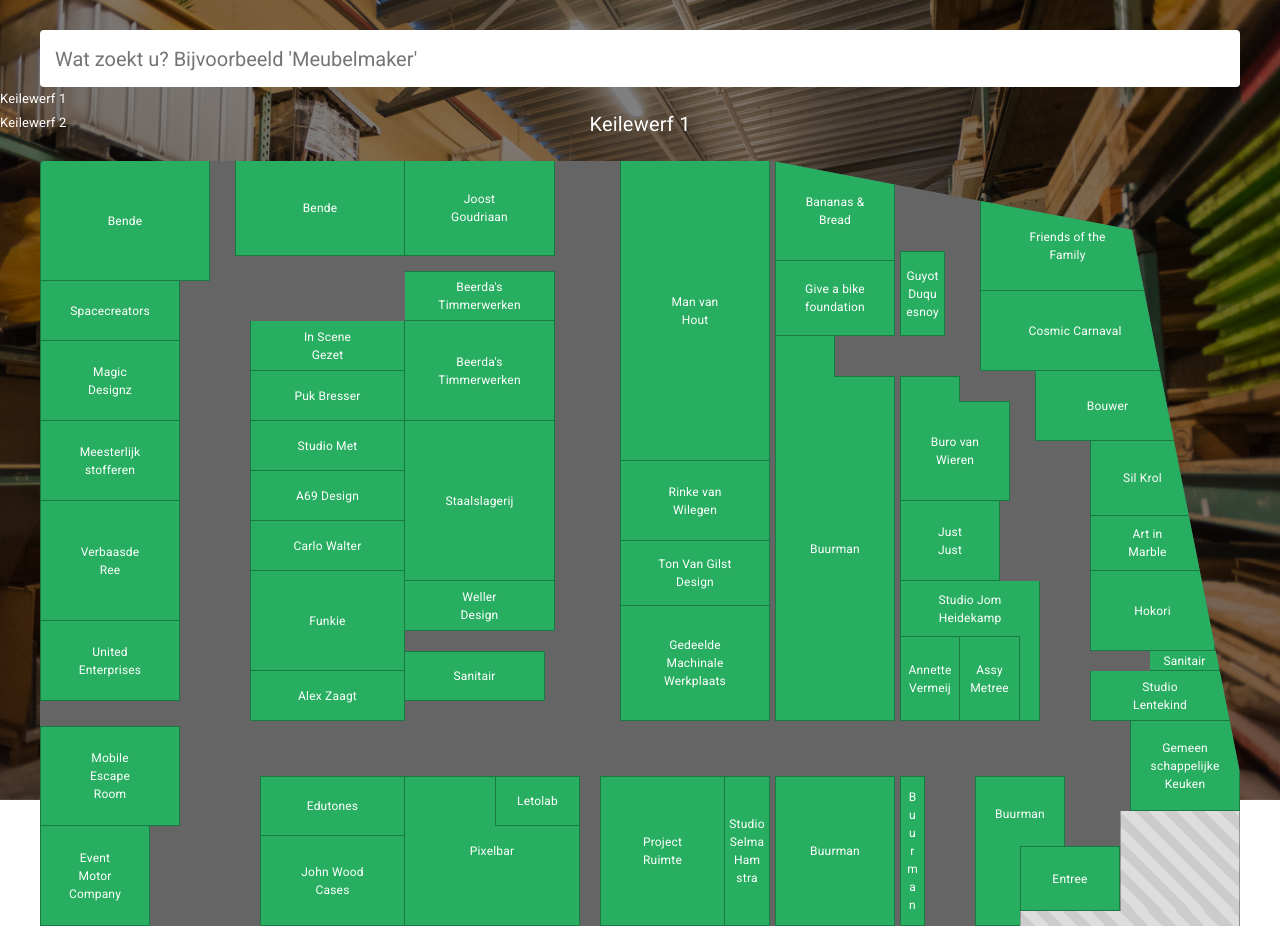
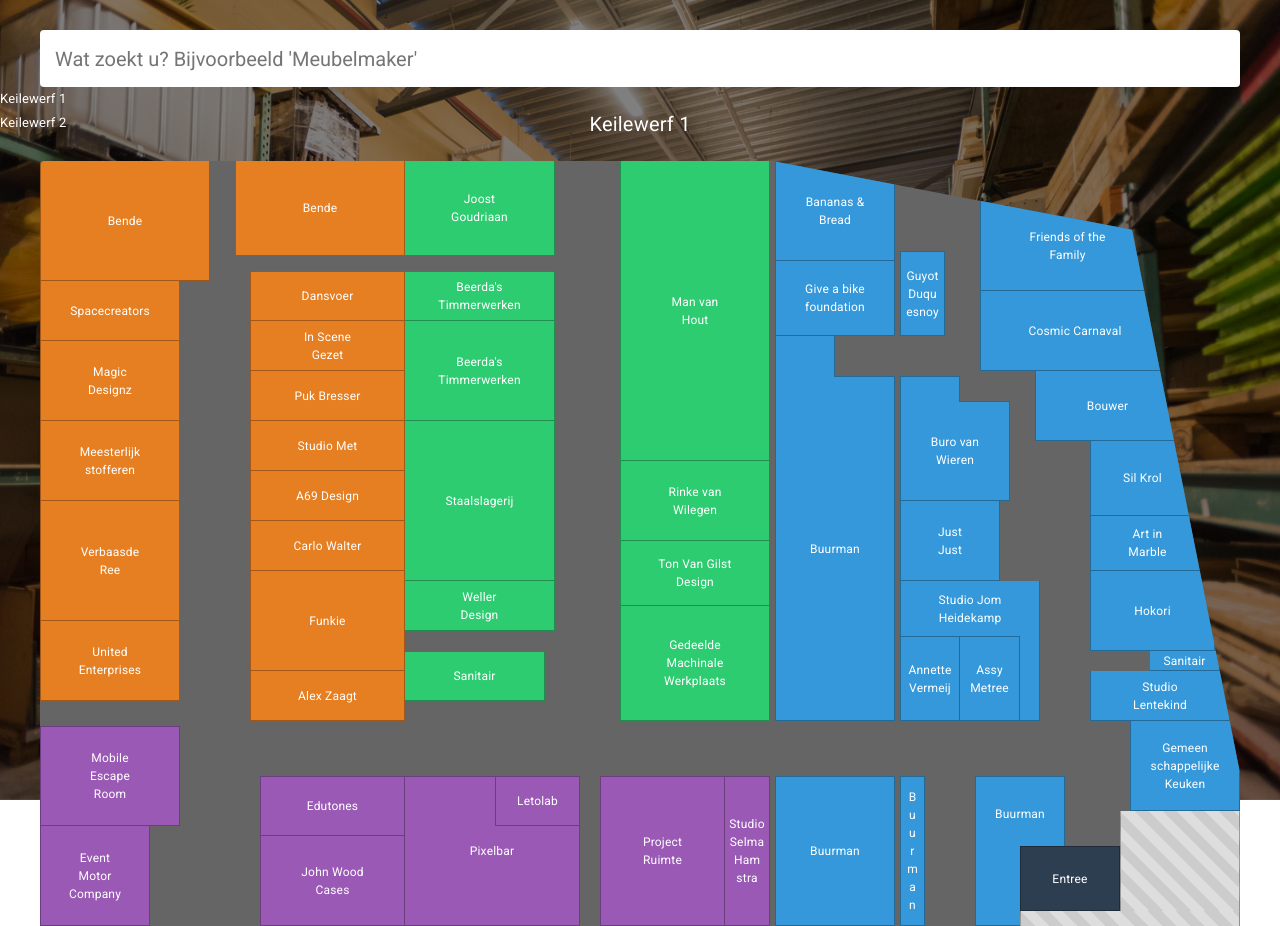
Before and after one commit to ewderonde/keilewerf-interactive-map, a PHP site: page / in a window 1280 px wide, after a click on "PLATTEGROND". Run offline with PHP 8.4, Linux system fonts and the light colour scheme; some libraries are stand-ins or nearby versions.

Commit message:
Map is colorized

```diff
--- a/css/global.css
+++ b/css/global.css
@@ -1034,6 +1034,7 @@
   top: 0;
   left: 0;
   border-radius: 4px 0 0 0;
+  background: #e67e22;
 }
 section#plattegrond .loodsen .loods .map .company.bende.two {
   width: 170px;
@@ -1047,36 +1048,42 @@
   height: 60px;
   top: 120px;
   left: 0;
+  background: #e67e22;
 }
 section#plattegrond .loodsen .loods .map .company.magic-designz {
   width: 140px;
   height: 80px;
   top: 180px;
   left: 0;
+  background: #e67e22;
 }
 section#plattegrond .loodsen .loods .map .company.meesterlijk-stofferen {
   width: 140px;
   height: 80px;
   top: 260px;
   left: 0;
+  background: #e67e22;
 }
 section#plattegrond .loodsen .loods .map .company.verbaasde-ree {
   width: 140px;
   height: 120px;
   top: 340px;
   left: 0;
+  background: #e67e22;
 }
 section#plattegrond .loodsen .loods .map .company.united-enterprises {
   width: 140px;
   height: 80px;
   top: 460px;
   left: 0;
+  background: #e67e22;
 }
 section#plattegrond .loodsen .loods .map .company.mobile-escape-room {
   width: 140px;
   height: 100px;
   top: 565px;
   left: 0;
+  background: #9b59b6;
   border-top: 1px solid rgba(0, 0, 0, 0.3);
 }
 section#plattegrond .loodsen .loods .map .company.event-motor-company {
@@ -1084,55 +1091,64 @@
   height: 100px;
   top: 665px;
   left: 0;
-}
-section#plattegrond .loodsen .loods .map .company.dansvloer {
+  background: #9b59b6;
+}
+section#plattegrond .loodsen .loods .map .company.dansvoer {
   width: 155px;
   height: 50px;
   top: 110px;
   left: 210px;
   border-top: 1px solid rgba(0, 0, 0, 0.3);
+  background: #e67e22;
 }
 section#plattegrond .loodsen .loods .map .company.in-scene-gezet {
   width: 155px;
   height: 50px;
   top: 160px;
   left: 210px;
+  background: #e67e22;
 }
 section#plattegrond .loodsen .loods .map .company.puk-bresser {
   width: 155px;
   height: 50px;
   top: 210px;
   left: 210px;
+  background: #e67e22;
 }
 section#plattegrond .loodsen .loods .map .company.studio-met {
   width: 155px;
   height: 50px;
   top: 260px;
   left: 210px;
+  background: #e67e22;
 }
 section#plattegrond .loodsen .loods .map .company.a-design {
   width: 155px;
   height: 50px;
   top: 310px;
   left: 210px;
+  background: #e67e22;
 }
 section#plattegrond .loodsen .loods .map .company.carlo-walter {
   width: 155px;
   height: 50px;
   top: 360px;
   left: 210px;
+  background: #e67e22;
 }
 section#plattegrond .loodsen .loods .map .company.funkie {
   width: 155px;
   height: 100px;
   top: 410px;
   left: 210px;
+  background: #e67e22;
 }
 section#plattegrond .loodsen .loods .map .company.alex-zaagt {
   width: 155px;
   height: 50px;
   top: 510px;
   left: 210px;
+  background: #e67e22;
 }
 section#plattegrond .loodsen .loods .map .company.edutones {
   width: 145px;
@@ -1140,12 +1156,14 @@
   top: 615px;
   left: 220px;
   border-top: 1px solid rgba(0, 0, 0, 0.3);
+  background: #9b59b6;
 }
 section#plattegrond .loodsen .loods .map .company.john-wood-cases {
   width: 145px;
   height: 90px;
   top: 675px;
   left: 220px;
+  background: #9b59b6;
 }
 section#plattegrond .loodsen .loods .map .company.joost-goudriaan {
   width: 150px;
@@ -1153,6 +1171,7 @@
   top: 0px;
   left: 365px;
   border-left: none;
+  background: #2ecc71;
 }
 section#plattegrond .loodsen .loods .map .company.beerda-timmerwerk {
   width: 150px;
@@ -1161,6 +1180,7 @@
   left: 365px;
   border-top: 1px solid rgba(0, 0, 0, 0.3);
   border-left: none;
+  background: #2ecc71;
 }
 section#plattegrond .loodsen .loods .map .company.beerda-timmerwerk.two {
   width: 150px;
@@ -1175,6 +1195,7 @@
   top: 260px;
   left: 365px;
   border-left: none;
+  background: #2ecc71;
 }
 section#plattegrond .loodsen .loods .map .company.weller-design {
   width: 150px;
@@ -1182,6 +1203,7 @@
   top: 420px;
   left: 365px;
   border-left: none;
+  background: #2ecc71;
 }
 section#plattegrond .loodsen .loods .map .company.sanitair {
   width: 140px;
@@ -1189,6 +1211,7 @@
   top: 490px;
   left: 365px;
   border-left: none;
+  background: #2ecc71;
   border-top: 1px solid rgba(0, 0, 0, 0.3);
 }
 section#plattegrond .loodsen .loods .map .company.sanitair.two {
@@ -1197,6 +1220,7 @@
   top: 490px;
   border-top: none;
   left: 1110px;
+  background: #3498db;
 }
 section#plattegrond .loodsen .loods .map .company.pixelbar {
   width: 175px;
@@ -1205,6 +1229,7 @@
   left: 365px;
   border-left: none;
   border-top: 1px solid rgba(0, 0, 0, 0.3);
+  background: #9b59b6;
 }
 section#plattegrond .loodsen .loods .map .company.letolab {
   width: 85px;
@@ -1212,6 +1237,7 @@
   top: 615px;
   left: 455px;
   border-top: 1px solid rgba(0, 0, 0, 0.3);
+  background: #9b59b6;
 }
 section#plattegrond .loodsen .loods .map .company.project-ruimte {
   width: 125px;
@@ -1219,6 +1245,7 @@
   top: 615px;
   left: 560px;
   border-top: 1px solid rgba(0, 0, 0, 0.3);
+  background: #9b59b6;
 }
 section#plattegrond .loodsen .loods .map .company.studio-selma-hamstra {
   width: 45px;
@@ -1227,30 +1254,35 @@
   left: 685px;
   border-top: 1px solid rgba(0, 0, 0, 0.3);
   border-left: none;
+  background: #9b59b6;
 }
 section#plattegrond .loodsen .loods .map .company.man-van-hout {
   width: 150px;
   height: 300px;
   top: 0;
   left: 580px;
+  background: #2ecc71;
 }
 section#plattegrond .loodsen .loods .map .company.rinke-van-wilegen {
   width: 150px;
   height: 80px;
   top: 300px;
   left: 580px;
+  background: #2ecc71;
 }
 section#plattegrond .loodsen .loods .map .company.ton-van-gilst-design {
   width: 150px;
   height: 65px;
   top: 380px;
   left: 580px;
+  background: #2ecc71;
 }
 section#plattegrond .loodsen .loods .map .company.gedeelde-machinale-werkplaats {
   width: 150px;
   height: 115px;
   top: 445px;
   left: 580px;
+  background: #2ecc71;
 }
 section#plattegrond .loodsen .loods .map .company.banana-bread {
   width: 120px;
@@ -1258,18 +1290,21 @@
   top: 0;
   border-top: none;
   left: 735px;
+  background: #3498db;
 }
 section#plattegrond .loodsen .loods .map .company.give-a-bike-foundation {
   width: 120px;
   height: 75px;
   top: 100px;
   left: 735px;
+  background: #3498db;
 }
 section#plattegrond .loodsen .loods .map .company.buurman {
   width: 120px;
   height: 345px;
   top: 215px;
   left: 735px;
+  background: #3498db;
   border-top: 1px solid rgba(0, 0, 0, 0.3);
 }
 section#plattegrond .loodsen .loods .map .company.buurman.extra {
@@ -1308,12 +1343,14 @@
   top: 90px;
   left: 860px;
   border-top: 1px solid rgba(0, 0, 0, 0.3);
+  background: #3498db;
 }
 section#plattegrond .loodsen .loods .map .company.buro-van-wieren {
   width: 110px;
   height: 100px;
   top: 240px;
   left: 860px;
+  background: #3498db;
   border-top: 1px solid rgba(0, 0, 0, 0.3);
 }
 section#plattegrond .loodsen .loods .map .company.buro-van-wieren.extra {
@@ -1328,12 +1365,14 @@
   height: 80px;
   top: 340px;
   left: 860px;
+  background: #3498db;
 }
 section#plattegrond .loodsen .loods .map .company.studio-jom-heidekamp {
   width: 140px;
   height: 140px;
   top: 420px;
   left: 860px;
+  background: #3498db;
 }
 section#plattegrond .loodsen .loods .map .company.studio-jom-heidekamp span {
   top: 20%;
@@ -1343,6 +1382,7 @@
   height: 85px;
   top: 475px;
   left: 860px;
+  background: #3498db;
   border-top: 1px solid rgba(0, 0, 0, 0.3);
 }
 section#plattegrond .loodsen .loods .map .company.assy-metree {
@@ -1352,60 +1392,70 @@
   left: 920px;
   border-top: 1px solid rgba(0, 0, 0, 0.3);
   border-left: none;
+  background: #3498db;
 }
 section#plattegrond .loodsen .loods .map .company.friends-of-the-family {
   width: 175px;
   height: 90px;
   top: 40px;
   left: 940px;
+  background: #3498db;
 }
 section#plattegrond .loodsen .loods .map .company.cosmic-carnaval {
   width: 190px;
   height: 80px;
   top: 130px;
   left: 940px;
+  background: #3498db;
 }
 section#plattegrond .loodsen .loods .map .company.bouwer {
   width: 145px;
   height: 70px;
   top: 210px;
   left: 995px;
+  background: #3498db;
 }
 section#plattegrond .loodsen .loods .map .company.sil-krol {
   width: 105px;
   height: 75px;
   top: 280px;
   left: 1050px;
+  background: #3498db;
 }
 section#plattegrond .loodsen .loods .map .company.art-in-marble {
   width: 115px;
   height: 55px;
   top: 355px;
   left: 1050px;
+  background: #3498db;
 }
 section#plattegrond .loodsen .loods .map .company.hokori {
   width: 125px;
   height: 80px;
   top: 410px;
   left: 1050px;
+  background: #3498db;
 }
 section#plattegrond .loodsen .loods .map .company.studio-lentekind {
   width: 140px;
   height: 50px;
   top: 510px;
   left: 1050px;
+  background: #3498db;
 }
 section#plattegrond .loodsen .loods .map .company.gemeenschappelijke-keuken {
   width: 110px;
   height: 90px;
   top: 560px;
   left: 1090px;
+  background: #3498db;
 }
 section#plattegrond .loodsen .loods .map .company.entree {
   width: 100px;
   height: 65px;
   top: 685px;
   left: 980px;
+  background: #2c3e50;
   border-top: 1px solid rgba(0, 0, 0, 0.3);
 }
 section#plattegrond .loodsen .loods .map .company.outside {
--- a/sass/_dev_main.scss
+++ b/sass/_dev_main.scss
@@ -288,6 +288,7 @@
 						top: 0;
 						left: 0;
    						border-radius: 4px 0 0 0;
+   						background: #e67e22;
 						&.two {
 							width: 170px;
 							height: 95px;
@@ -301,36 +302,42 @@
 						height: 60px;
 						top: 120px;
 						left: 0;
+						background: #e67e22;
 					}
 					&.magic-designz {
 						width: 140px;
 						height: 80px;
 						top: 180px;
 						left: 0;
+						background: #e67e22;
 					}
 					&.meesterlijk-stofferen {
 						width: 140px;
 						height: 80px;
 						top: 260px;
 						left: 0;
+						background: #e67e22;
 					}
 					&.verbaasde-ree {
 						width: 140px;
 						height: 120px;
 						top: 340px;
 						left: 0;
+						background: #e67e22;
 					}
 					&.united-enterprises {
 						width: 140px;
 						height: 80px;
 						top: 460px;
 						left: 0;
+						background: #e67e22;
 					}
 					&.mobile-escape-room {
 						width: 140px;
 						height: 100px;
 						top: 565px;
 						left: 0;
+						background: #9b59b6;
 						border-top: 1px solid rgba(0,0,0,0.3);
 					}
 					&.event-motor-company {
@@ -338,25 +345,29 @@
 						height: 100px;
 						top: 665px;
 						left: 0;
+						background: #9b59b6;
 					}
-					&.dansvloer {
+					&.dansvoer {
 						width: 155px;
 						height: 50px;
 						top: 110px;
 						left: 210px;
 						border-top: 1px solid rgba(0,0,0,0.3);
+						background: #e67e22;
 					}
 					&.in-scene-gezet {
 						width: 155px;
 						height: 50px;
 						top: 160px;
 						left: 210px;
+						background: #e67e22;
 					}
 					&.puk-bresser {
 						width: 155px;
 						height: 50px;
 						top: 210px;
 						left: 210px;
+						background: #e67e22;
 					}
 
 					&.studio-met {
@@ -364,30 +375,35 @@
 						height: 50px;
 						top: 260px;
 						left: 210px;
+						background: #e67e22;
 					}
 					&.a-design {
 						width: 155px;
 						height: 50px;
 						top: 310px;
 						left: 210px;
+						background: #e67e22;
 					}
 					&.carlo-walter {
 						width: 155px;
 						height: 50px;
 						top: 360px;
 						left: 210px;
+						background: #e67e22;
 					}
 					&.funkie {
 						width: 155px;
 						height: 100px;
 						top: 410px;
 						left: 210px;
+						background: #e67e22;
 					}
 					&.alex-zaagt {
 						width: 155px;
 						height: 50px;
 						top: 510px;
 						left: 210px;
+						background: #e67e22;
 					}
 					&.edutones {
 						width: 145px;
@@ -395,12 +411,14 @@
 						top: 615px;
 						left: 220px;
 						border-top: 1px solid rgba(0,0,0,0.3);
+						background: #9b59b6;
 					}
 					&.john-wood-cases {
 						width: 145px;
 						height: 90px;
 						top: 675px;
 						left: 220px;
+						background: #9b59b6;
 					}
 					&.joost-goudriaan {
 						width: 150px;
@@ -408,6 +426,7 @@
 						top: 0px;
 						left: 365px;
     					border-left: none;
+    					background: #2ecc71;
 					}
 					&.beerda-timmerwerk {
 					    width: 150px;
@@ -416,6 +435,7 @@
 					    left: 365px;
 					    border-top: 1px solid rgba(0, 0, 0, 0.3);
 					    border-left: none;
+					    background: #2ecc71;
 					    &.two {
 					    	width: 150px;
 						    height: 100px;
@@ -430,6 +450,7 @@
 					    top: 260px;
 					    left: 365px;
 					    border-left: none;
+					    background: #2ecc71;
 					}
 					&.weller-design {
 						width: 150px;
@@ -437,6 +458,7 @@
 					    top: 420px;
 					    left: 365px;
 					    border-left: none;
+					    background: #2ecc71;
 					}
 					&.sanitair {
 						width: 140px;
@@ -444,6 +466,7 @@
 					    top: 490px;
 					    left: 365px;
 					    border-left: none;
+					    background: #2ecc71;
 					    border-top: 1px solid rgba(0, 0, 0, 0.3);
 					    &.two {
 				    	    width: 70px;
@@ -451,6 +474,7 @@
 						    top: 490px;
 						    border-top: none;
 						    left: 1110px;
+					    	background: #3498db;
 					    }
 					}
 					&.pixelbar {
@@ -460,6 +484,7 @@
 					    left: 365px;
 					    border-left: none;
 					    border-top: 1px solid rgba(0, 0, 0, 0.3);
+						background: #9b59b6;
 					}
 					&.letolab {
 				        width: 85px;
@@ -467,6 +492,7 @@
 					    top: 615px;
 					    left: 455px;
 					    border-top: 1px solid rgba(0, 0, 0, 0.3);
+						background: #9b59b6;
 					}
 					&.project-ruimte {
 					    width: 125px;
@@ -474,6 +500,7 @@
 					    top: 615px;
 					    left: 560px;
 					    border-top: 1px solid rgba(0, 0, 0, 0.3);
+						background: #9b59b6;
 					}
 					&.studio-selma-hamstra {
 				        width: 45px;
@@ -482,30 +509,35 @@
 					    left: 685px;
 					    border-top: 1px solid rgba(0, 0, 0, 0.3);
 					    border-left: none;
+						background: #9b59b6;
 					}
 					&.man-van-hout {
 				        width: 150px;
 					    height: 300px;
 					    top: 0;
 					    left: 580px;
+					    background: #2ecc71;
 					}
 					&.rinke-van-wilegen {
 				        width: 150px;
 					    height: 80px;
 					    top: 300px;
 					    left: 580px;
+					    background: #2ecc71;
 					}
 					&.ton-van-gilst-design {
 				        width: 150px;
 					    height: 65px;
 					    top: 380px;
 					    left: 580px;
+					    background: #2ecc71;
 					}
 					&.gedeelde-machinale-werkplaats {
 			            width: 150px;
 					    height: 115px;
 					    top: 445px;
 					    left: 580px;
+					    background: #2ecc71;
 					}
 					&.banana-bread {
 						width: 120px;
@@ -513,18 +545,21 @@
 						top: 0;
 						border-top: none;
 						left: 735px;
+						background: #3498db;
 					}
 					&.give-a-bike-foundation {
 						width: 120px;
 						height: 75px;
 						top: 100px;
 						left: 735px;
+						background: #3498db;
 					}
 					&.buurman {
 						width: 120px;
 						height: 345px;
 						top: 215px;
 						left: 735px;
+					    background: #3498db;
 					    border-top: 1px solid rgba(0, 0, 0, 0.3);
 						&.extra {
 							height: 41px;
@@ -563,12 +598,14 @@
 						top: 90px;
 						left: 860px;
 						border-top: 1px solid rgba(0, 0, 0, 0.3);
+						background: #3498db;
 					}
 					&.buro-van-wieren {
 						width: 110px;
 						height: 100px;
 						top: 240px;
 						left: 860px;
+						background: #3498db;
 						border-top: 1px solid rgba(0, 0, 0, 0.3);
 						&.extra {
 						    width: 60px;
@@ -583,12 +620,14 @@
 						height: 80px;
 						top: 340px;
 						left: 860px;
+						background: #3498db;
 					}
 					&.studio-jom-heidekamp {
 						width: 140px;
 						height: 140px;
 						top: 420px;
 						left: 860px;
+						background: #3498db;
 						span {
 							top: 20%;
 						}
@@ -598,6 +637,7 @@
 					    height: 85px;
 					    top: 475px;
 					    left: 860px;
+					    background: #3498db;
 					    border-top: 1px solid rgba(0, 0, 0, 0.3);
 					}
 					&.assy-metree {
@@ -607,60 +647,70 @@
 					    left: 920px;
 					    border-top: 1px solid rgba(0, 0, 0, 0.3);
 				        border-left: none;
+				        background: #3498db;
 					}
 					&.friends-of-the-family {
 					    width: 175px;
 					    height: 90px;
 					    top: 40px;
 					    left: 940px;
+					    background: #3498db;
 					}
 					&.cosmic-carnaval {
 					    width: 190px;
 					    height: 80px;
 					    top: 130px;
 					    left: 940px;
+					    background: #3498db;
 					}
 					&.bouwer {
 					    width: 145px;
 					    height: 70px;
 					    top: 210px;
 					    left: 995px;
+					    background: #3498db;
 					}
 					&.sil-krol {
 					    width: 105px;
 					    height: 75px;
 					    top: 280px;
 					    left: 1050px;
+					    background: #3498db;
 					}
 					&.art-in-marble {
 					    width: 115px;
 					    height: 55px;
 					    top: 355px;
 					    left: 1050px;
+					    background: #3498db;
 					}
 					&.hokori {
 					    width: 125px;
 					    height: 80px;
 					    top: 410px;
 					    left: 1050px;
+					    background: #3498db;
 					}
 					&.studio-lentekind {
 					    width: 140px;
 					    height: 50px;
 					    top: 510px;
 					    left: 1050px;
+					    background: #3498db;
 					}
 					&.gemeenschappelijke-keuken {
 					    width: 110px;
 					    height: 90px;
 					    top: 560px;
 					    left: 1090px;
+					    background: #3498db;
 					}
 					&.entree {
 				        width: 100px;
 					    height: 65px;
 					    top: 685px;
 					    left: 980px;
+					    background: #2c3e50;
 					    border-top: 1px solid rgba(0,0,0,0.3);
 					}
 					&.outside {
```
